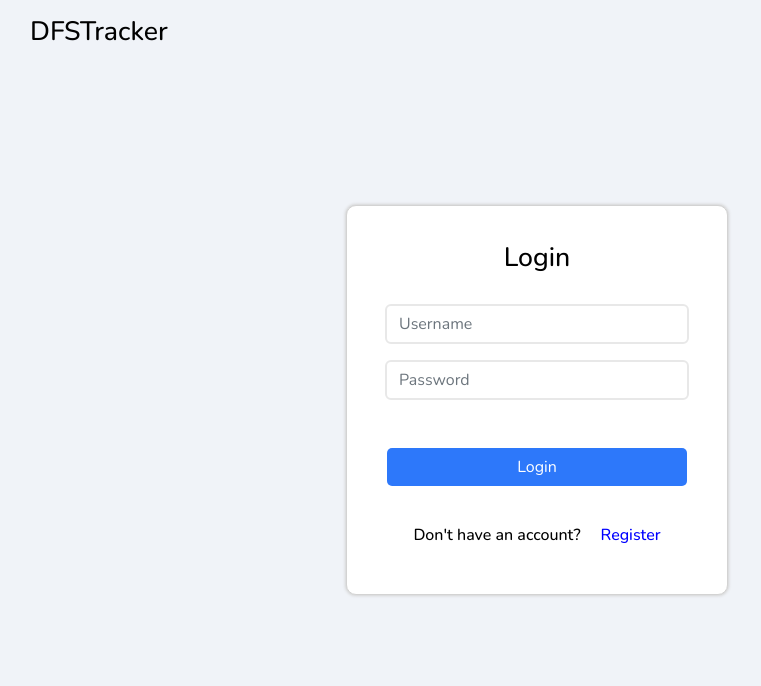
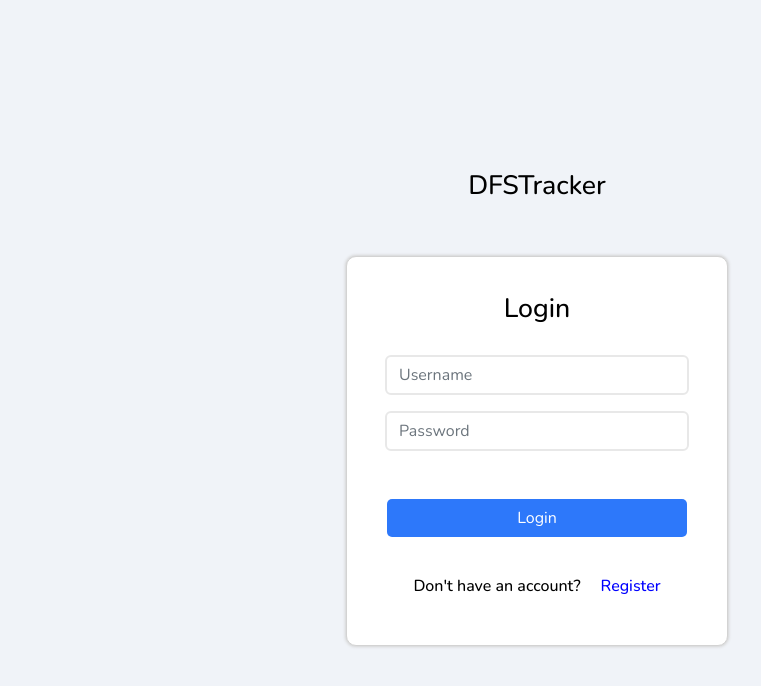
Before and after one commit to n-roth12/DFS-Lineup-Tracker, a React (Create React App) app: page / in a window 1280 px wide. Shown: the top 686 px of the page, without its empty margins (103-864 px from the left). Built offline with nearby package versions, Linux system fonts and the light colour scheme.

Commit message:
Removed unnecessary get request for each player in lineup.

```diff
--- a/src/components/LoginPage/LoginPage.css
+++ b/src/components/LoginPage/LoginPage.css
@@ -1,5 +1,6 @@
 .login-page {
 	display: flex;
+	flex-direction: column;
 	justify-content: center;
 	align-items: center;
 	height: 100vh;
@@ -63,7 +64,5 @@ h1 {
 }
 
 .website-title {
-	position: absolute;
-	top: 0;
-	left: 10vw;
+	margin-bottom: 50px;
 }
--- a/src/components/RegisterPage/RegisterPage.css
+++ b/src/components/RegisterPage/RegisterPage.css
@@ -64,7 +64,5 @@ h1 {
 }
 
 .website-title {
-	position: absolute;
-	top: 0;
-	left: 10vw;
+	margin-bottom: 50px;
 }
--- a/src/components/RegisterPage/RegisterPage.js
+++ b/src/components/RegisterPage/RegisterPage.js
@@ -15,7 +15,6 @@ const LandingPage = ({ setToken }) => {
 			const params = {'username': username, 'password': password}
 			await axios.post('/users/register', params)
 			.then((res) => {
-				// alert('User successfully registered!')
 				setToken(res.data.token)
 	    		window.location.href = "/lineups";
 			})
--- a/src/components/SingleLineupPage/SingleLineupPage.js
+++ b/src/components/SingleLineupPage/SingleLineupPage.js
@@ -79,7 +79,6 @@ function SingleLineupPage() {
     }
   }
 
-  // Fetch user lineup
   const getLineupData = () => {
     if (lineup != null) {
       var temp = {...lineupData}
```
Also changed, not shown: 1 other file (tests, documents, lock files or other folders).
